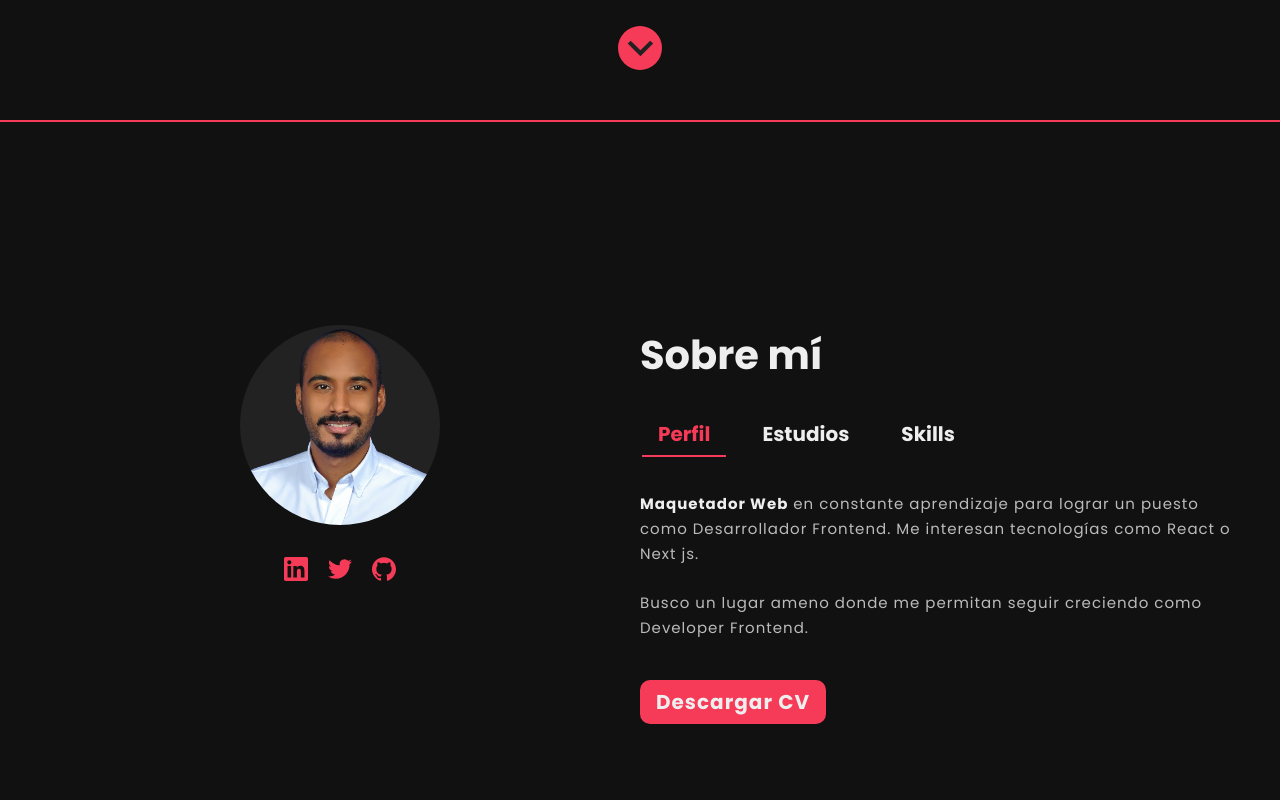
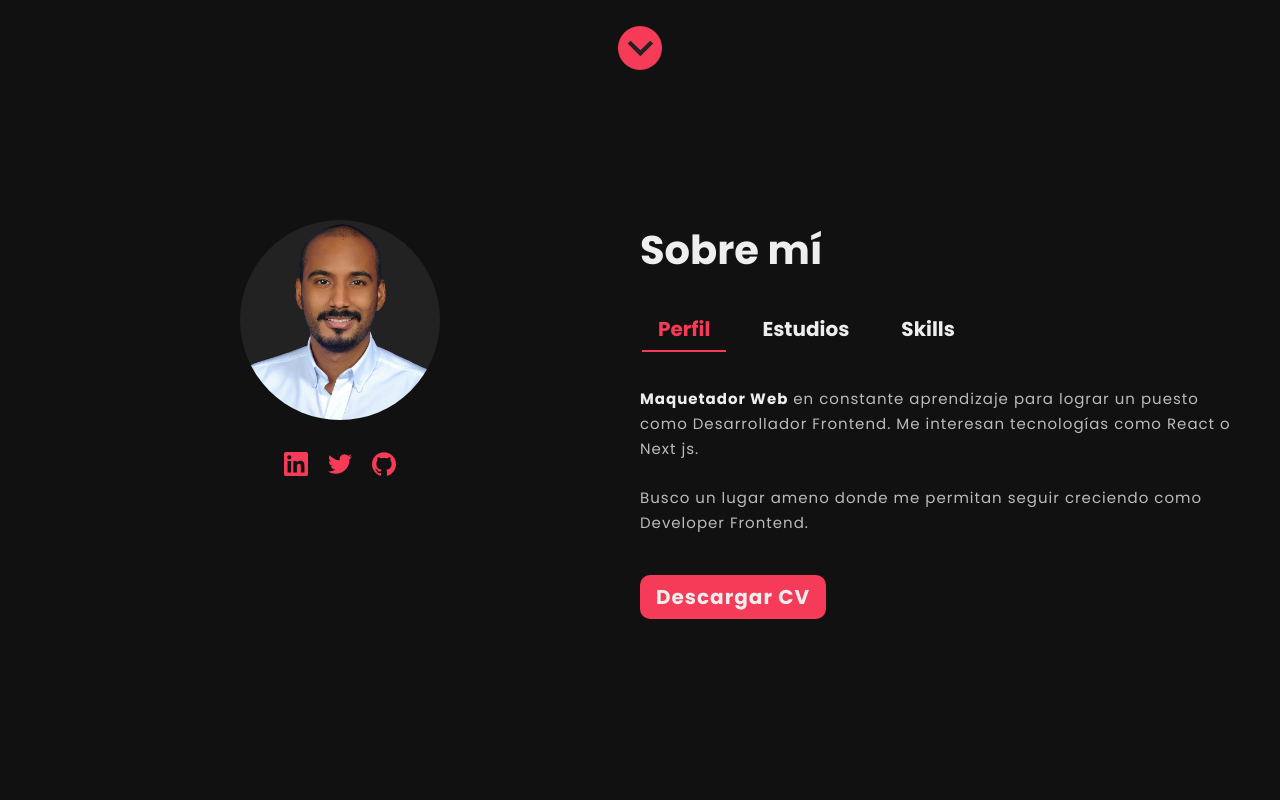
Before and after one commit to dioverdm/portfolio, a Next.js app: page / in a window 1280 px wide. Shown: the part 680-1480 px from the top of the page. Built offline with nearby package versions, Linux system fonts and the light colour scheme.

Commit message:
borro bordes añado un nuevo largo minimo

```diff
--- a/components/About/styles.js
+++ b/components/About/styles.js
@@ -12,8 +12,10 @@ export const AboutStyle = styled.section`
   align-items: center;
   justify-content: center;
   position: relative;
-  border-top: 2px solid rgb(245, 59, 87);
-  border-bottom: 2px solid rgb(245, 59, 87);
+
+  @media screen and (min-width: 790px) {
+    min-height: 0;
+  }
 `;
 
 export const Container = styled.section`
```
